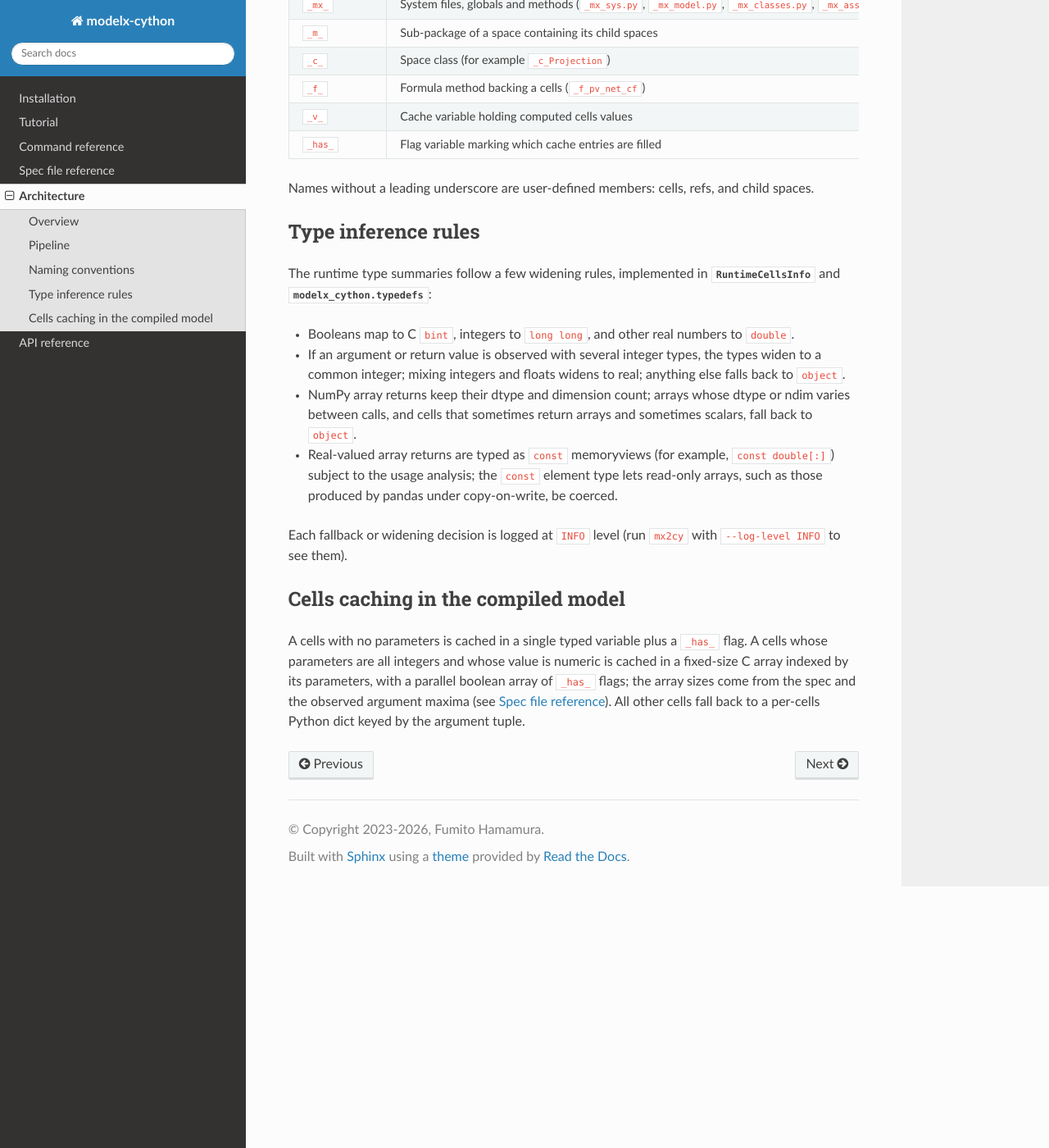
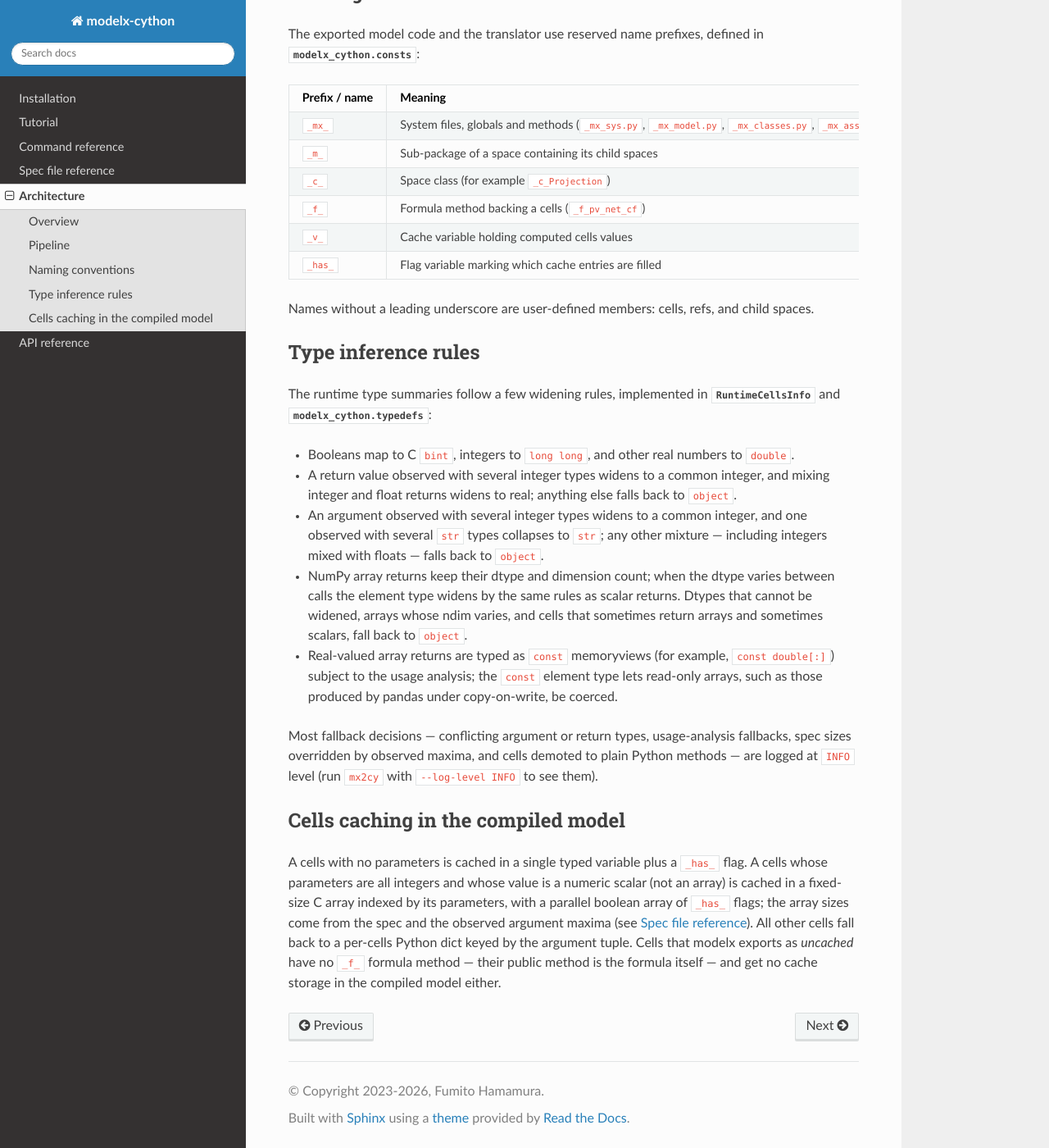
Before and after one commit to fumitoh/modelx-cython, a Sphinx documentation site: the page built from doc/source/architecture.md, in a window 1280 px wide and 1400 px high, scrolled down 1679 px. Shown: the whole window at 82% size. Built offline with Sphinx 7.4.7 and the Read the Docs theme 3.1.0, drawn with Linux system fonts in a browser that asks for light colours; some of the changed text lies outside the part shown.

Commit message:
Update docstrings and docs for post-rebase behavior changes
Reflect the changes merged into main since the documentation was
written:

- Remove the caveats about ClassInfo._cells_max_args keeping only the
  first traced cells' maxima; the merge write-back was fixed on main
  (issue #32).
- cli: every space module is now parsed and translated, including
  untraced ones (_mx_model modules only when traced); document the
  keyword-argument marking pass and UTF-8 source I/O.
- builder: document the new CombinedCellsInfo attributes
  (called_with_kwargs, has_formula_def, body_has_closure,
  formula_is_generator) and CombinedRefInfo.get_type_expr's object
  fallback for unsampled refs.
- parser: document params_with_defaults and the new ModuleVisitor
  attributes (formula_defs, closure_funcs, generator_funcs,
  kwarg_called_names).
- transformer: document the plain-Python fallbacks (closures, yield,
  kwargs-called cells), uncached cells handling, child-space ref
  deduplication and '=*' default markers in pxd declarations.
- Guide pages: update the pipeline and caching descriptions
  accordingly, split the argument vs return type widening rules,
  correct the backup-rotation and array-cache eligibility wording,
  and note that spec return types apply only to sampled cells.

All statements re-verified against the rebased implementation;
sphinx-build -W passes clean.

Co-Authored-By: Claude Fable 5 <noreply@anthropic.com>

```diff
--- a/doc/source/architecture.md
+++ b/doc/source/architecture.md
@@ -42,11 +42,15 @@ Running `mx2cy Model_nomx` executes the following phases, orchestrated by
    types, and space parameter types, and records the maximum observed
    value of every integer argument.
 
-3. **Parse** — each traced model module is parsed with
+3. **Parse** — every model module is parsed with
    [libcst](https://libcst.readthedocs.io/), and
    {py:class}`~modelx_cython.parser.ModuleVisitor` collects the lexical
-   structure: space classes, their cells methods and parameters, their
-   refs, and their child spaces.
+   structure: space classes, their cells methods and parameters
+   (including which parameters have default values), their refs, and
+   their child spaces.  All space modules are included even when the
+   sample never exercised their cells, since other modules may
+   reference their classes; an `_mx_model` module is included only
+   when the sample traced cells in it.
 
 4. **Build** — {py:class}`~modelx_cython.builder.ModuleInfo` merges the
    three information sources — lexical structure, runtime traces, and the
@@ -70,7 +74,12 @@ Running `mx2cy Model_nomx` executes the following phases, orchestrated by
    and C-array-backed caching bodies for cells with integer parameters.
    In parallel, {py:class}`~modelx_cython.transformer.PXDGenerator` emits
    a `.pxd` declaration file per module so that modules can `cimport`
-   each other.
+   each other.  Methods Cython cannot compile at the C level are left
+   as plain Python methods: cells whose bodies contain closures
+   (nested functions, lambdas, generator expressions or `yield`),
+   formulas containing `yield`, and cells called with keyword
+   arguments anywhere in the model, since C-level calls are
+   positional-only.
 
 7. **Compile** — {py:func}`modelx_cython.cli.create_setup` writes a
    `setup.py` that cythonizes all translated modules, and
@@ -102,25 +111,37 @@ The runtime type summaries follow a few widening rules, implemented in
 
 * Booleans map to C `bint`, integers to `long long`, and other real
   numbers to `double`.
-* If an argument or return value is observed with several integer types,
-  the types widen to a common integer; mixing integers and floats widens
-  to real; anything else falls back to `object`.
-* NumPy array returns keep their dtype and dimension count; arrays whose
-  dtype or ndim varies between calls, and cells that sometimes return
-  arrays and sometimes scalars, fall back to `object`.
+* A return value observed with several integer types widens to a common
+  integer, and mixing integer and float returns widens to real; anything
+  else falls back to `object`.
+* An argument observed with several integer types widens to a common
+  integer, and one observed with several `str` types collapses to `str`;
+  any other mixture — including integers mixed with floats — falls back
+  to `object`.
+* NumPy array returns keep their dtype and dimension count; when the
+  dtype varies between calls the element type widens by the same rules
+  as scalar returns.  Dtypes that cannot be widened, arrays whose ndim
+  varies, and cells that sometimes return arrays and sometimes scalars,
+  fall back to `object`.
 * Real-valued array returns are typed as `const` memoryviews (for
   example, `const double[:]`) subject to the usage analysis; the `const`
   element type lets read-only arrays, such as those produced by pandas
   under copy-on-write, be coerced.
 
-Each fallback or widening decision is logged at `INFO` level (run `mx2cy`
-with `--log-level INFO` to see them).
+Most fallback decisions — conflicting argument or return types,
+usage-analysis fallbacks, spec sizes overridden by observed maxima, and
+cells demoted to plain Python methods — are logged at `INFO` level (run
+`mx2cy` with `--log-level INFO` to see them).
 
 ## Cells caching in the compiled model
 
 A cells with no parameters is cached in a single typed variable plus a
 `_has_` flag.  A cells whose parameters are all integers and whose value
-is numeric is cached in a fixed-size C array indexed by its parameters,
+is a numeric scalar (not an array) is cached in a fixed-size C array
+indexed by its parameters,
 with a parallel boolean array of `_has_` flags; the array sizes come from
 the spec and the observed argument maxima (see {doc}`spec`).  All other
 cells fall back to a per-cells Python dict keyed by the argument tuple.
+Cells that modelx exports as *uncached* have no `_f_` formula method —
+their public method is the formula itself — and get no cache storage
+in the compiled model either.
```
Also changed, not shown: doc/source/cli.md (+2 -2 lines), doc/source/spec.md (+12 -8 lines), 4 other files.
